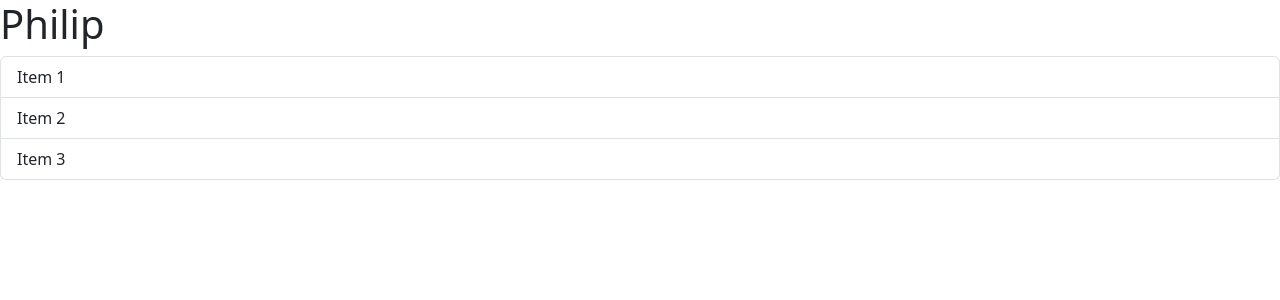
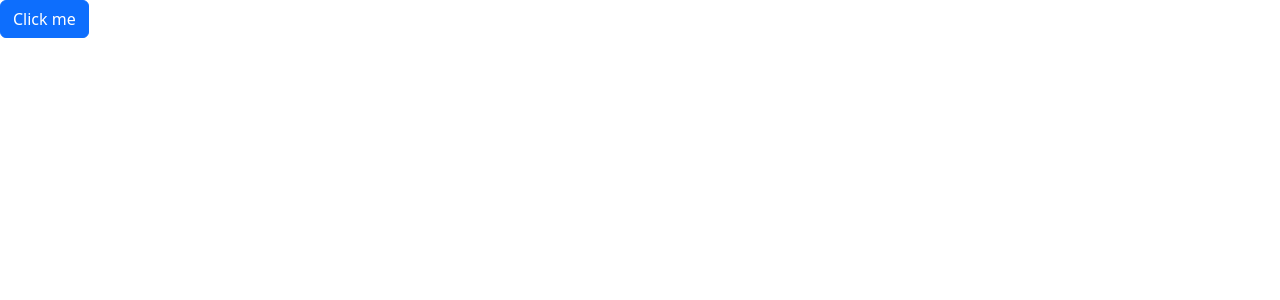
Before and after one commit to PWanczycki/PWanczycki.github.io, a React (Vite) app: page / in a window 1280 px wide. Shown: the top 300 px of the page. Built offline with nearby package versions, Linux system fonts and the light colour scheme.

Commit message:
Add basic components

```diff
--- a/src/App.tsx
+++ b/src/App.tsx
@@ -1,11 +1,19 @@
-import Message from "./components/Message";
-import ListGroup from "./components/ListGroup";
+import { useState } from "react";
+import Alert from "./components/Alert";
+import Button from "./components/Button";
 
 function App() {
+  const [showButtonAlert, setShowButtonAlert] = useState(false);
+  const handleCloseAlert = () => setShowButtonAlert(false);
+
   return (
     <div>
-      <Message />
-      <ListGroup />
+      {showButtonAlert && (
+        <Alert onClose={handleCloseAlert}>You clicked the button!</Alert>
+      )}
+      <Button color="primary" onClick={() => setShowButtonAlert(true)}>
+        Click me
+      </Button>
     </div>
   );
 }
--- /dev/null
+++ b/src/components/Alert.tsx
@@ -0,0 +1,24 @@
+import { ReactNode } from "react";
+
+interface AlertProps {
+  children: ReactNode;
+  onClose: () => void;
+}
+
+const Alert = ({ children, onClose }: AlertProps) => {
+  return (
+    <div className="alert alert-info alert-dismissible fade show" role="alert">
+      {children}
+
+      <button
+        type="button"
+        className="btn-close"
+        data-bs-dismiss="alert"
+        aria-label="Close"
+        onClick={onClose}
+      ></button>
+    </div>
+  );
+};
+
+export default Alert;
--- /dev/null
+++ b/src/components/Button.tsx
@@ -0,0 +1,23 @@
+interface ButtonProps {
+  children: string;
+  color?:
+    | "primary"
+    | "secondary"
+    | "success"
+    | "danger"
+    | "warning"
+    | "info"
+    | "light"
+    | "dark";
+  onClick: () => void;
+}
+
+const Button = ({ children, color = "primary", onClick }: ButtonProps) => {
+  return (
+    <button className={"btn btn-" + color} onClick={onClick}>
+      {children}
+    </button>
+  );
+};
+
+export default Button;
--- a/src/components/ListGroup.tsx
+++ b/src/components/ListGroup.tsx
@@ -1,12 +1,38 @@
-function ListGroup() {
+import { useState } from "react";
+
+interface ListGroupProps {
+  items: string[];
+  heading: string;
+  onSelectItem: (item: string) => void;
+}
+
+function ListGroup({ items, heading, onSelectItem }: ListGroupProps) {
+  // Hook
+  const [selectedIndex, setSelectedIndex] = useState(-1);
+
   return (
-    <div>
+    <>
+      <h1>{heading}</h1>
+      {items.length === 0 && <p>No items to display</p>}
       <ul className="list-group">
-        <li className="list-group-item">Item 1</li>
-        <li className="list-group-item">Item 2</li>
-        <li className="list-group-item">Item 3</li>
+        {items.map((item, index) => (
+          <li
+            key={item}
+            className={
+              selectedIndex === index
+                ? "list-group-item active"
+                : "list-group-item"
+            }
+            onClick={() => {
+              setSelectedIndex(index);
+              onSelectItem(item);
+            }}
+          >
+            {item}
+          </li>
+        ))}
       </ul>
-    </div>
+    </>
   );
 }
 
```
Also changed, not shown: src/main.tsx (+8 -7 lines).
